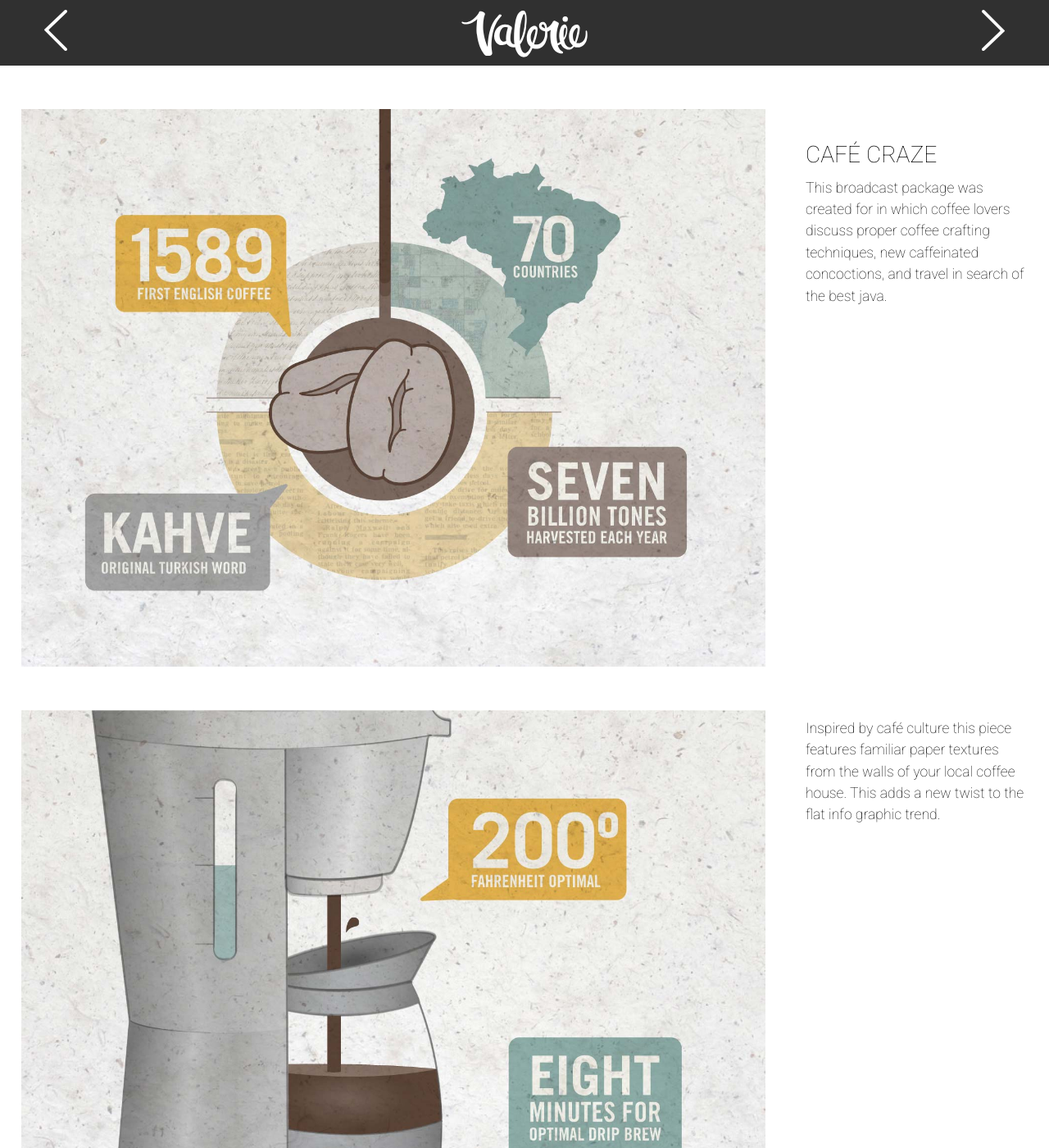
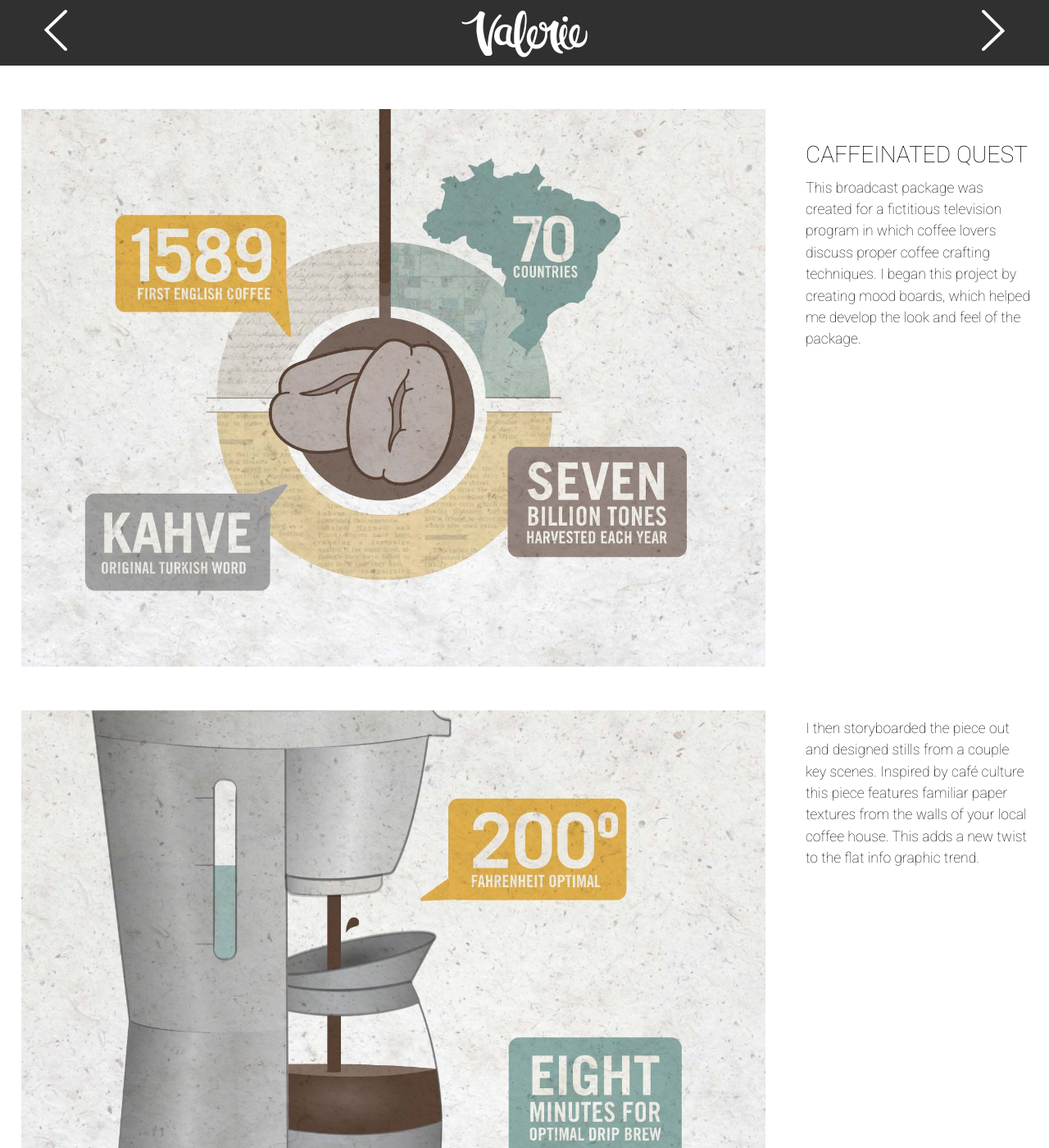
Before and after one commit to valeriebordeleau/portfolio-valerie-bordeleau, a Jekyll site: the page built from cafe.html, in a window 1280 px wide and 1400 px high. Shown: the whole window at 82% size. Built offline with Jekyll 4.4.1, drawn with Linux system fonts in a browser that asks for light colours.

Commit message:
fixed some strange phrasing

```diff
--- a/_data/cafe.yml
+++ b/_data/cafe.yml
@@ -1,3 +1,3 @@
-- title: Café Craze
-  blurb1: This broadcast package was created for in which coffee lovers discuss proper coffee crafting techniques, new caffeinated concoctions, and travel in search of the best java.
-  blurb2: Inspired by café culture this piece features familiar paper textures from the walls of your local coffee house. This adds a new twist to the flat info graphic trend.
+- title: Caffeinated Quest
+  blurb1: This broadcast package was created for a fictitious television program in which coffee lovers discuss proper coffee crafting techniques. I began this project by creating mood boards, which helped me develop the look and feel of the package.
+  blurb2: I then storyboarded the piece out and designed stills from a couple key scenes. Inspired by café culture this piece features familiar paper textures from the walls of your local coffee house. This adds a new twist to the flat info graphic trend.
```
